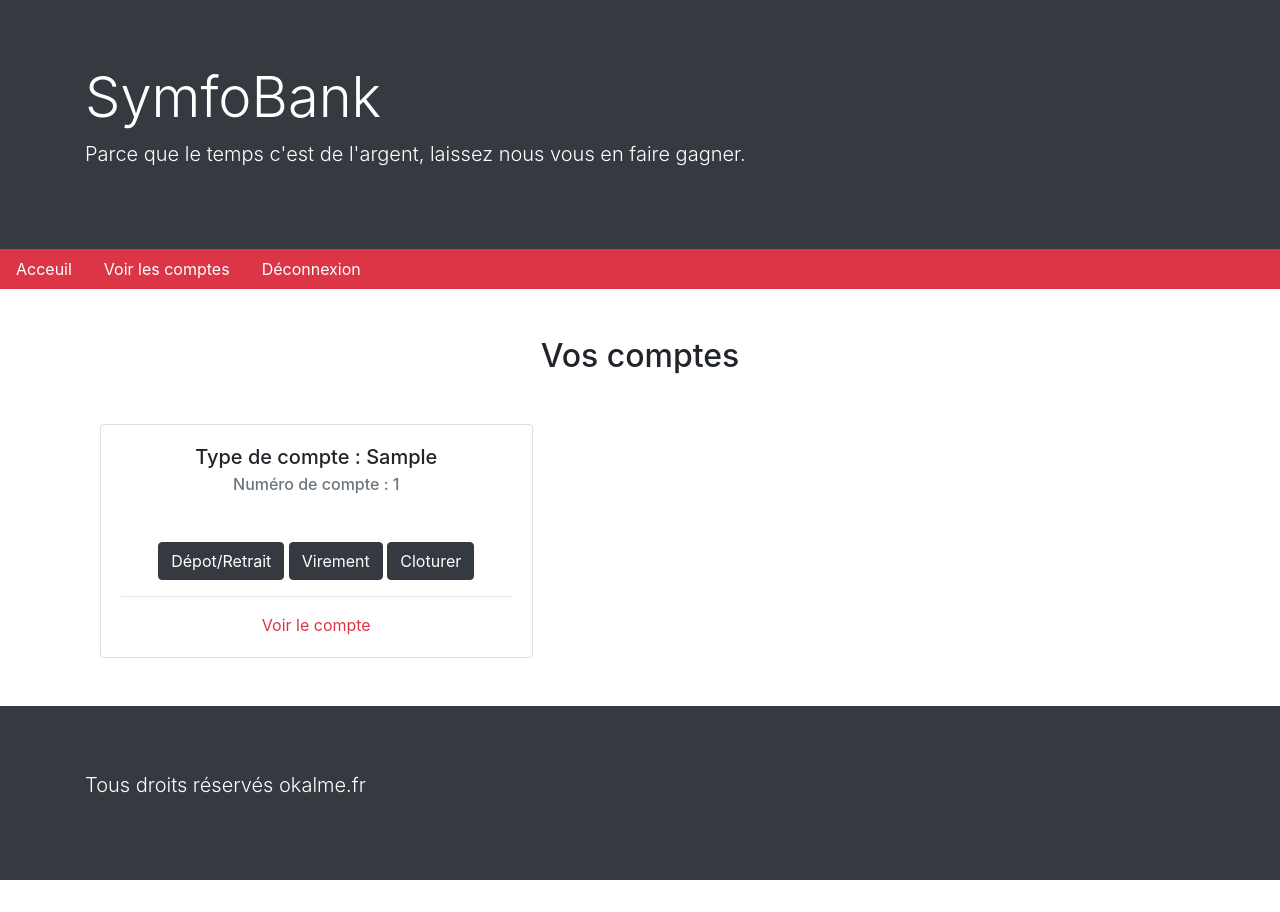
After one commit to aurelielerouxel/symfobank, a Symfony app: template templates/symfobank/accounts.html.twig in a window 1280 px wide. The commit adds this page. Run offline with Twig, Linux system fonts and the light colour scheme; the template is opened without the code that fills it: most values are stand-ins (such as "Sample title", 1, 10 or a date in 2020); some libraries are stand-ins or nearby versions.

Commit message:
creation of the accounts view

```diff
--- /dev/null
+++ b/templates/symfobank/accounts.html.twig
@@ -0,0 +1,33 @@
+{% extends 'template.html.twig' %}
+
+{% block title %}Vos comptes{% endblock %}
+
+{% block main %}
+    <div class="container">
+        <h2 class="my-5 text-center">Vos comptes</h2>
+        <div class="row">
+            {% for account in accounts %}
+
+                <div class="col-12 col-sm-10 col-md-5">
+                    <div class="card text-center">
+                        <section class="card-body">
+                            <div class="mb-5">
+                                <h5 class="card-title">Type de compte : {{account.accountType}}</h5>
+                                <h6 class="card-subtitle mb-2 text-muted">Numéro de compte : {{account.accountNumber}}</h6>
+                            </div>
+                            {# <ul class="list-group list-group-flush">
+                                <li class="list-group-item">Nom & Prénom</li>
+                            </ul> #}
+                            <a href="#" class="btn btn-dark">Dépot/Retrait</a>
+                            <a href="#" class="btn btn-dark">Virement</a>
+                            <a href="#" class="btn btn-dark">Cloturer</a>
+                            <hr>
+                            <a href="singleAccount" class="text-danger">Voir le compte</a>
+                        </section>
+                    </div>
+                </div>
+
+            {% endfor %}
+        </div>
+    </div>
+{% endblock %}
--- a/templates/template.html.twig
+++ b/templates/template.html.twig
@@ -11,7 +11,10 @@
     <nav>
         <ul class="nav mt-0 bg-danger">
             <li class="nav-item">
-                <a class="nav-link text-white" href="#">Acceuil</a>
+                <a class="nav-link text-white" href="{{ path("index") }}">Acceuil</a>
+            </li>
+            <li class="nav-item">
+                <a class="nav-link text-white" href="{{ path("accounts") }}">Voir les comptes</a>
             </li>
             <li class="nav-item">
                 <a class="nav-link text-white" href="#">Déconnexion</a>
```
Also changed, not shown: src/Controller/SymfobankController.php (+16 -2 lines).
